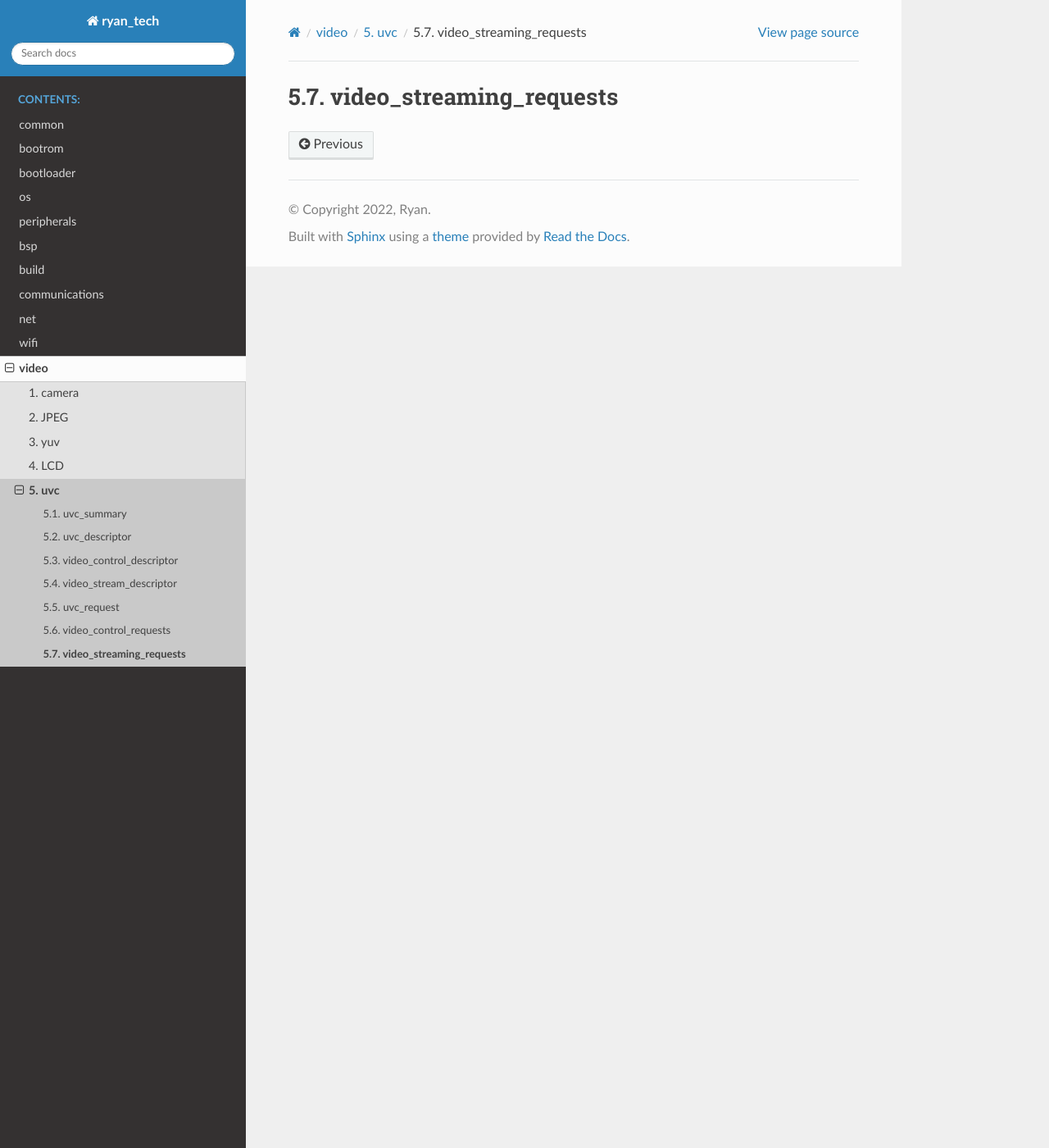
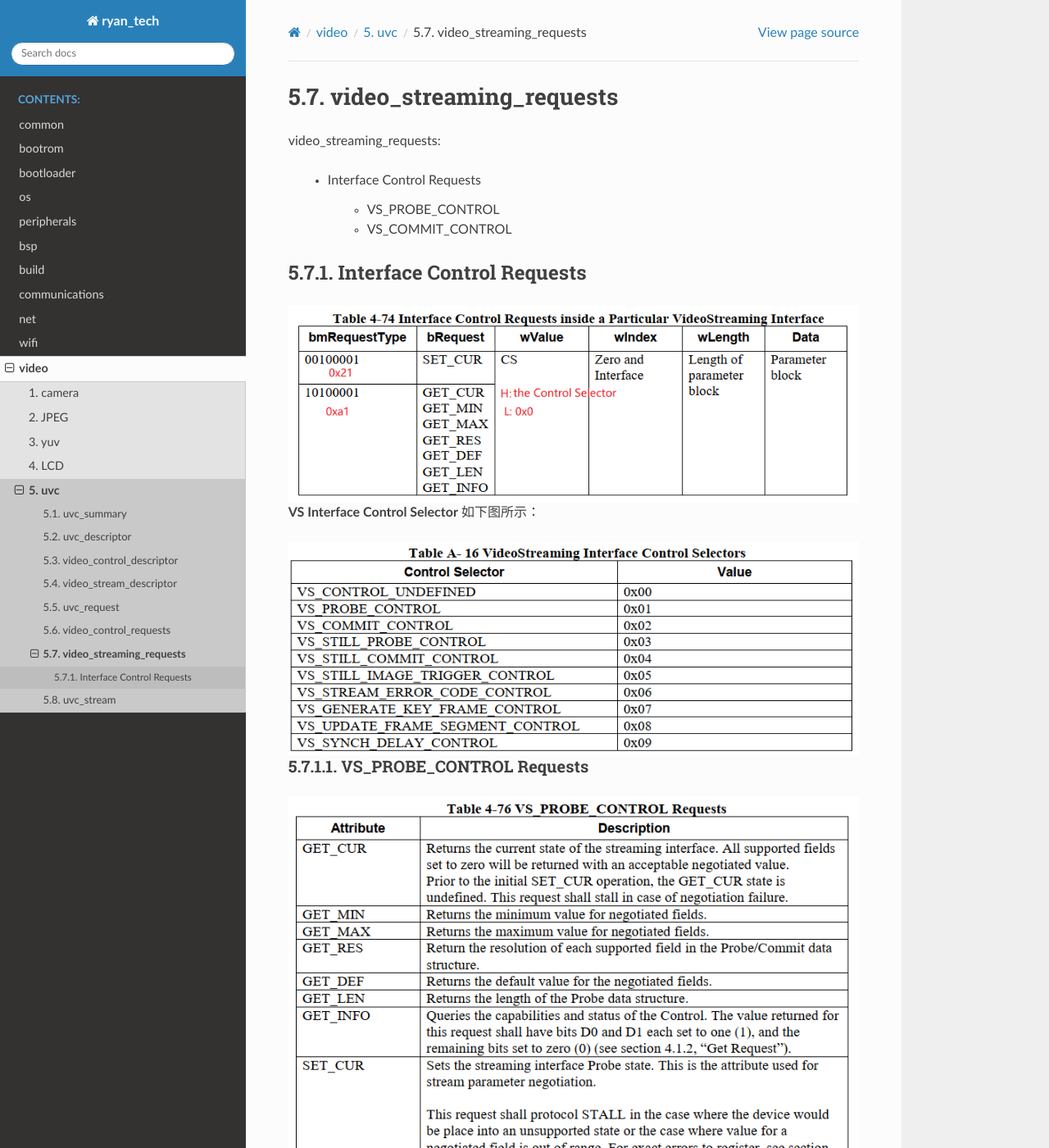
Before and after one commit to BlackTudou/tech_doc, a Sphinx documentation site: the page built from source/video/uvc/video_streaming_requests/index.rst, in a window 1280 px wide and 1400 px high. Shown: the whole window at 82% size. Built offline with Sphinx 7.4.7 and the Read the Docs theme 2.0.0, drawn with Linux system fonts in a browser that asks for light colours; some of the changed text lies outside the part shown.

Commit message:
add uvc vs vc wiki

```diff
--- a/source/video/uvc/index.rst
+++ b/source/video/uvc/index.rst
@@ -12,3 +12,4 @@ uvc
     uvc_request <uvc_request/index>
     video_control_requests <video_control_requests/index>
     video_streaming_requests <video_streaming_requests/index>
+    uvc_stream <uvc_stream/index>
--- a/source/video/uvc/video_streaming_requests/index.rst
+++ b/source/video/uvc/video_streaming_requests/index.rst
@@ -1,3 +1,50 @@
 =============================
 video_streaming_requests
 =============================
+
+video_streaming_requests:
+
+ - Interface Control Requests
+
+     - VS_PROBE_CONTROL
+     - VS_COMMIT_CONTROL
+
+Interface Control Requests
+===========================
+
+.. figure:: ../_static/interface_control_request.png
+    :align: center
+    :alt: Images
+    :figclass: align-center
+
+
+**VS Interface Control Selector** 如下图所示：
+
+.. figure:: ../_static/vs_interface_control_selector.png
+    :align: center
+    :alt: Images
+    :figclass: align-center
+
+---------------------------------
+VS_PROBE_CONTROL Requests
+---------------------------------
+
+.. figure:: ../_static/vs_probe_control_request.png
+    :align: center
+    :alt: Images
+    :figclass: align-center
+
+
+下图是 ``VS_PROBE_CONTROL`` ``GET_CUR`` 一次 **Transfer**
+
+.. figure:: ../_static/vs_probe1.png
+    :align: center
+    :alt: Images
+    :figclass: align-center
+
+其中， Video Request 如下：
+
+.. figure:: ../_static/probe2.png
+    :align: center
+    :alt: Images
+    :figclass: align-center
```
Also changed, not shown: source/video/uvc/uvc_stream/index.rst (added, +54 -0 lines), source/video/uvc/video_control_requests/index.rst (+60 -3 lines), source/video/uvc/_static/err_case.png (added), source/video/uvc/_static/err_code1.png (added), source/video/uvc/_static/get_ct_info.png (added), source/video/uvc/_static/interface_control_request.png (added), source/video/uvc/_static/probe2.png (added), source/video/uvc/_static/request_err_code2.png (added), source/video/uvc/_static/request_err_code_control.png (added), source/video/uvc/_static/start_stream.png (added), source/video/uvc/_static/stop_stream.png (added), source/video/uvc/_static/unit_terminal_control_request.png (added), source/video/uvc/_static/vc_control_selector.png (added), source/video/uvc/_static/video_frame.png (added), 4 more files.
